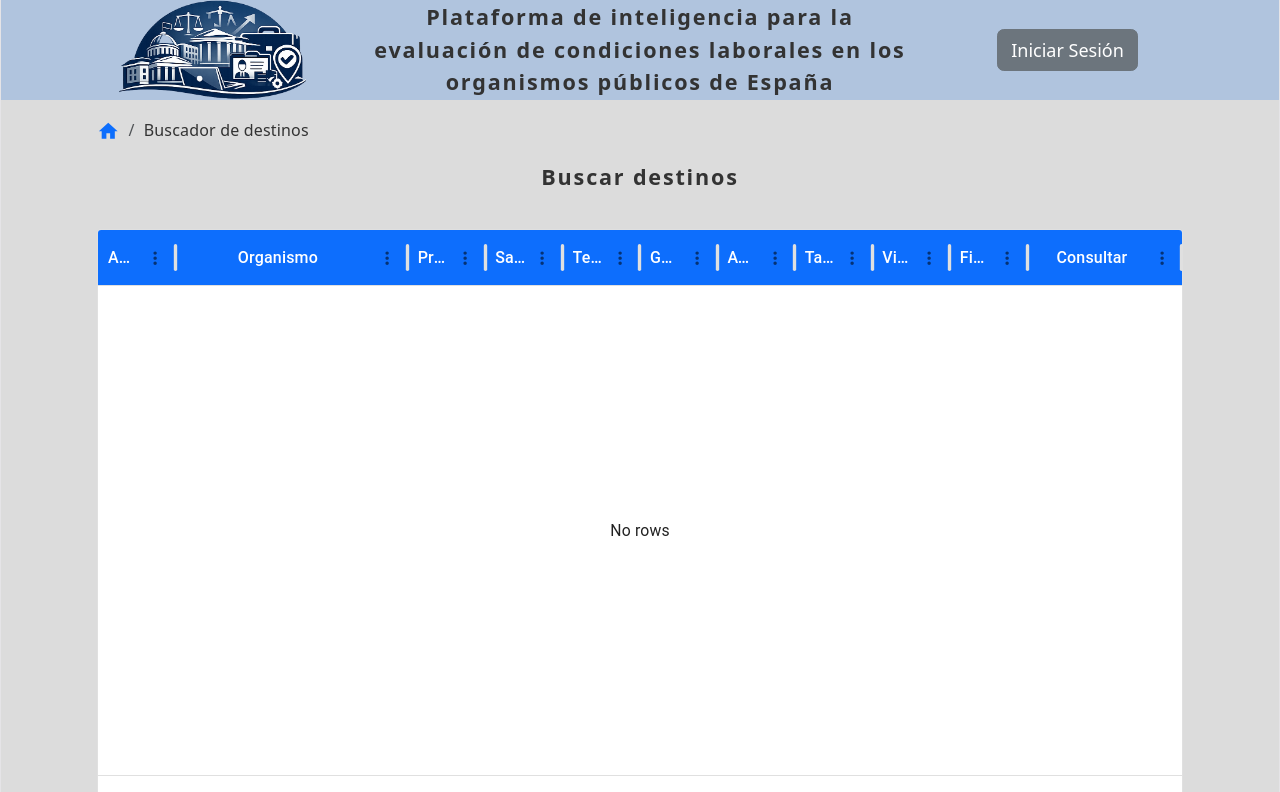
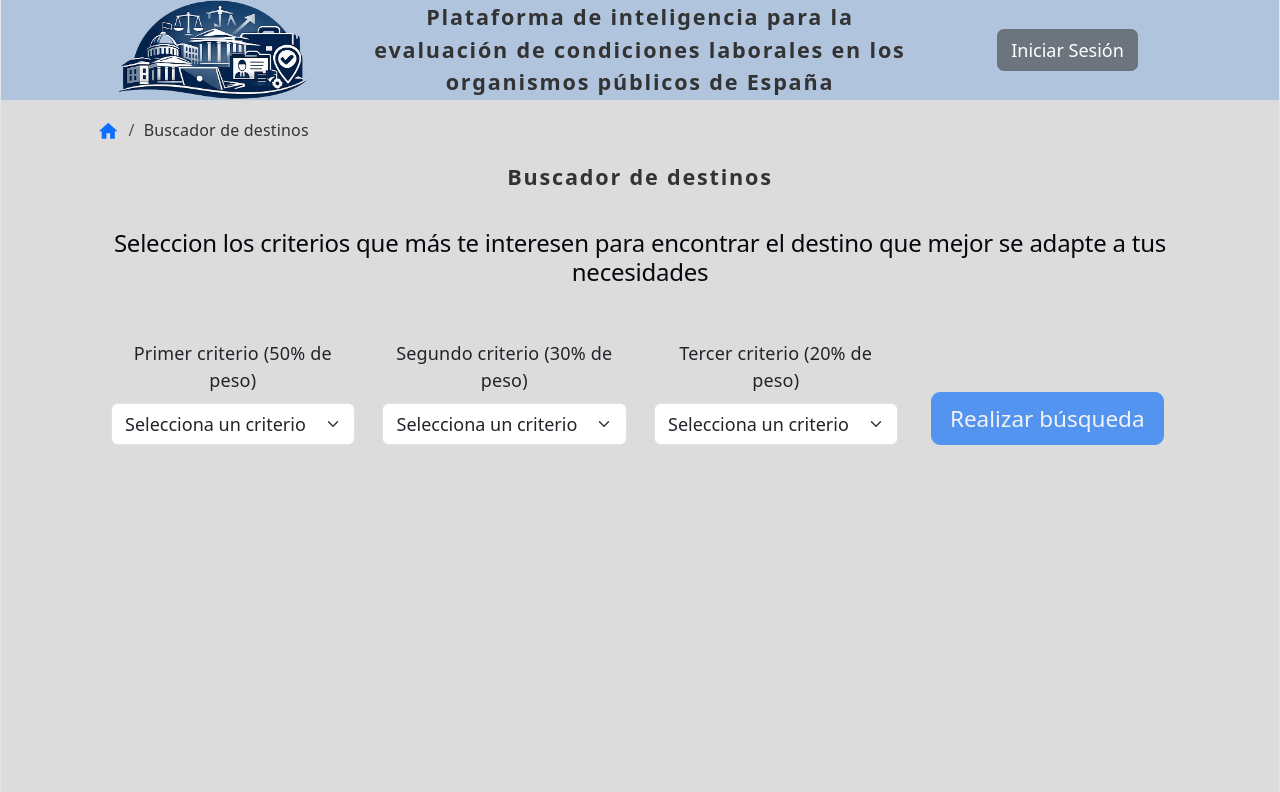
Before and after one commit to Joxetxxu/asistenteDestinos, a React (Vite) app in the folder frontend/: page /buscador in a window 1280 px wide. Shown: the top 792 px of the page. Built offline with nearby package versions, Linux system fonts and the light colour scheme; no server answers.

Commit message:
Filtro fiabilidad

```diff
--- a/frontend/src/pages/asistente/Asistente.tsx
+++ b/frontend/src/pages/asistente/Asistente.tsx
@@ -1,6 +1,6 @@
 import { DataGrid, type GridColDef } from "@mui/x-data-grid";
-import { useEffect, useState } from "react";
-import { Button, Col, Container, Row } from "react-bootstrap";
+import { useEffect, useState, type Dispatch, type SetStateAction } from "react";
+import { Button, Col, Container, Form, Modal, Row } from "react-bootstrap";
 import { useNavigate } from "react-router-dom";
 import { RastroMigas } from "../../components/RastroMigas";
 import type { Destino } from "../../ts/interfaces";
@@ -9,21 +9,30 @@ import { getDestinos } from "../../ts/restClient";
 export function Asistente() {
 
     const [destinos, setDestinos] = useState<Destino[]>([]);
+    const [criterio1, setCriterio1] = useState<string>("");
+    const [criterio2, setCriterio2] = useState<string>("");
+    const [criterio3, setCriterio3] = useState<string>("");
+
     let navigate = useNavigate();
 
     useEffect(() => {
-        getDestinos("sueldoTotal", "viajar", "aparcamiento").then(
-            (data) => {
-                setDestinos(data)
-            }
-        )
+        //hacerBusqueda(setDestinos);
 
     }, [])
 
 
+    function hacerBusqueda() {
+        getDestinos(criterio1, criterio2, criterio3).then(
+            (data) => {
+                setDestinos(data);
+            }
+        );
+    }
+
+
     const columns: GridColDef[] = [
         {
-            field: 'mediaPonderada', headerName: 'Acierto', flex: 1, headerClassName: 'cabeceratabla', renderCell: (params) => (
+            field: 'mediaPonderada', headerName: 'Coincidencia', flex: 1, headerClassName: 'cabeceratabla', renderCell: (params) => (
                 params.row.mediaPonderada.toFixed(2) + " %"
             )
         },
@@ -63,9 +72,6 @@ export function Asistente() {
             )
         }
     ];
-
-
-
     return <Container>
         <Row>
             <Col xs={12} md={6}>
@@ -74,10 +80,76 @@ export function Asistente() {
         </Row>
         <Row>
             <Col xs={12} >
-                <p className="tituloMenu">Buscar destinos</p>
+                <p className="tituloMenu">Buscador de destinos</p>
+            </Col>
+        </Row>
+        <Row>
+            <Col xs={12} >
+                <div className="d-grid gap-2">
+                    <Form>
+                        <h2 className="subtituloMenu">
+                            Seleccion los criterios que más te interesen para encontrar el destino que mejor se adapte a tus necesidades
+                        </h2>
+                        <Container className="mt-5" >
+                            <Row className="mb-3">
+                                <Form.Group as={Col} md="3" className="mb-3" controlId="exampleForm.ControlInput1"  >
+                                    <Form.Label> Primer criterio (50% de peso)</Form.Label>
+                                    <Form.Select aria-label="Default select example" value={criterio1} onChange={(e) => setCriterio1(e.target.value)}>
+                                        <option value="">Selecciona un criterio</option>
+                                        <option value="sueldoTotal">Salario anual</option>
+                                        <option value="teletrabajo">Tener teletrabajo</option>
+                                        <option value="viajar">Sin necesidad de viajar</option>
+                                        <option value="accesible">Instalaciones accesibles</option>
+                                        <option value="tardes">Sin trabajar tardes</option>
+                                        <option value="aparcamiento">Hay aparcamiento</option>
+                                        <option value="guarderia">Hay Guardería en el centro    </option>
+                                        <option value="fiabilidad">Fiabilidad en las encuestas</option>
+                                    </Form.Select>
+                                </Form.Group>
+                                <Form.Group as={Col} md="3" className="mb-3" controlId="exampleForm.ControlInput1">
+                                    <Form.Label>Segundo criterio (30% de peso)</Form.Label>
+                                    <Form.Select aria-label="Default select example" value={criterio2} onChange={(e) => setCriterio2(e.target.value)}>
+                                        <option value="">Selecciona un criterio</option>
+                                        <option value="sueldoTotal">Salario anual</option>
+                                        <option value="teletrabajo">Tener teletrabajo</option>
+                                        <option value="viajar">Sin necesidad de viajar</option>
+                                        <option value="accesible">Instalaciones accesibles</option>
+                                        <option value="tardes">Sin trabajar tardes</option>
+                                        <option value="aparcamiento">Hay aparcamiento</option>
+                                        <option value="guarderia">Hay Guardería en el centro</option>
+                                        <option value="fiabilidad">Fiabilidad en las encuestas</option>
+                                    </Form.Select>
+                                </Form.Group>
+                                <Form.Group as={Col} md="3" className="mb-3" controlId="exampleForm.ControlInput1">
+                                    <Form.Label>Tercer criterio (20% de peso)</Form.Label>
+                                    <Form.Select aria-label="Default select example" value={criterio3} onChange={(e) => setCriterio3(e.target.value)}   >
+                                        <option value="">Selecciona un criterio</option>
+                                        <option value="sueldoTotal">Salario anual</option>
+                                        <option value="teletrabajo">Tener teletrabajo</option>
+                                        <option value="viajar">Sin necesidad de viajar</option>
+                                        <option value="accesible">Instalaciones accesibles</option>
+                                        <option value="tardes">Sin trabajar tardes</option>
+                                        <option value="aparcamiento">Hay aparcamiento</option>
+                                        <option value="guarderia">Hay Guardería en el centro</option>
+                                        <option value="fiabilidad">Fiabilidad en las encuestas</option>
+                                    </Form.Select>
+                                </Form.Group>
+                                <Form.Group as={Col} md="3" className="mb-3" controlId="exampleForm.ControlInput1" style={{ display: 'flex', flexDirection: 'column', justifyContent: 'end', alignItems: 'center' }}>
+                                    <Form.Label>    </Form.Label>
+                                    <Button variant="primary" size="lg" onClick={() => hacerBusqueda()} disabled={!(criterio1 && criterio2 && criterio3)} >Realizar búsqueda</Button>
+                                </Form.Group>
+                            </Row>
+                        </Container>
+                    </Form>
+
+                </div>
+            </Col>
+        </Row>
+        <Row>
+            <Col xs={12} >
 
                 <div style={{ height: 600, width: '100%' }}>
-                    <DataGrid
+                    {destinos.length > 0 && <DataGrid
                         rows={destinos} getRowId={(row) => row.orden}
                         columns={columns}
                         autoPageSize
@@ -87,12 +159,9 @@ export function Asistente() {
                                     params.row.orden === 3 ? 'fila-tercero' :
                                         ''
                         }
-                    />
+                    />}
                 </div>
-
-
             </Col>
         </Row>
-
-    </Container>
+    </Container >
 }
```
Also changed, not shown: 1 other file (tests, documents, lock files or other folders).
